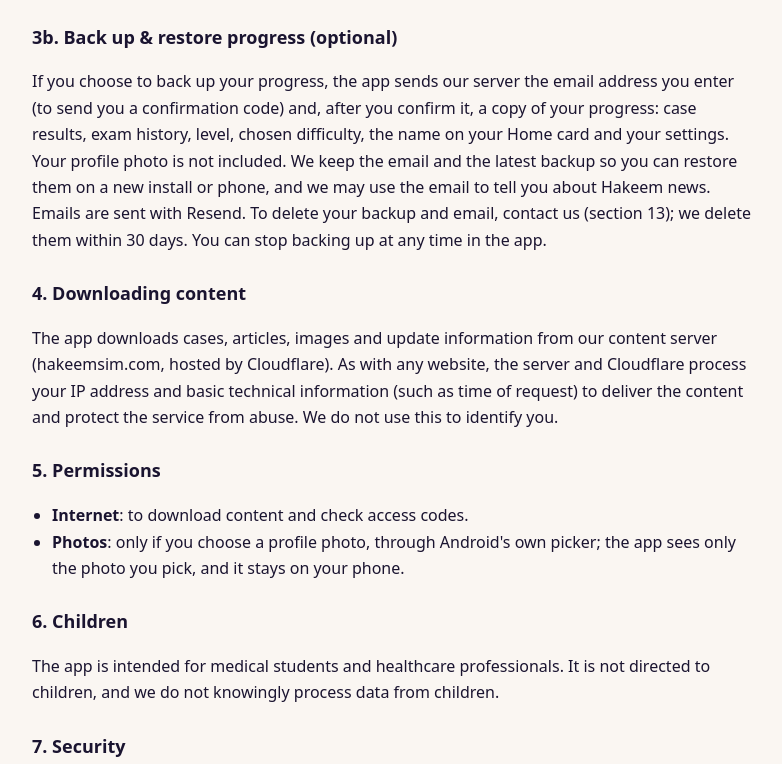
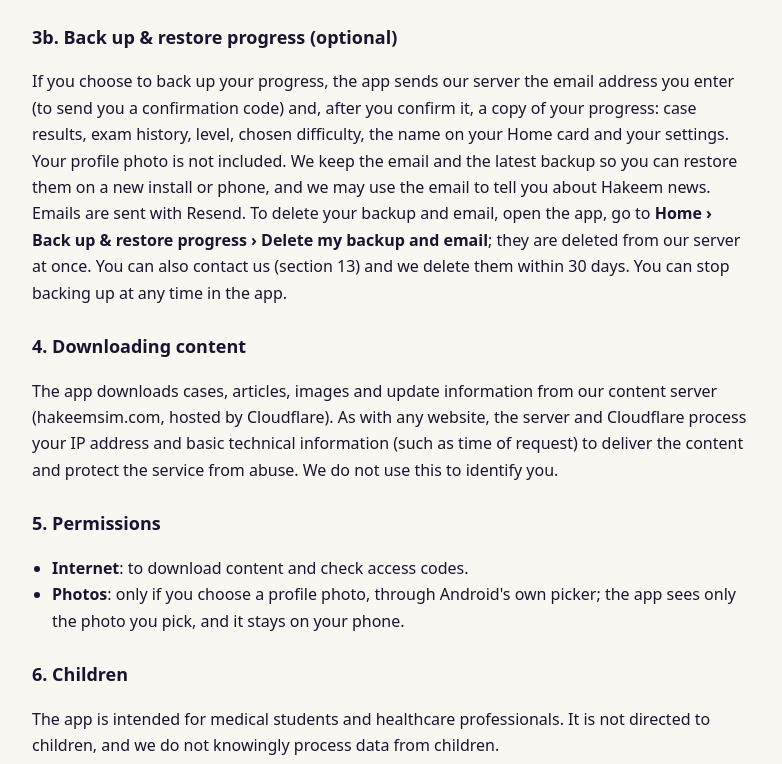
Before and after one commit to hagoalomadah747-creator/hakeem-mirror, a plain HTML site: page privacy.html in a window 1280 px wide. Shown: the part 1298-2062 px from the top of the page, without its empty margins (248-1030 px from the left). Drawn offline with Linux system fonts and the light colour scheme.

Commit message:
Privacy: delete backup from the app
Co-Authored-By: Claude Opus 5.5 <noreply@anthropic.com>

```diff
--- a/privacy.html
+++ b/privacy.html
@@ -58,7 +58,8 @@ trial. It is not linked to your name, email or any other data.</p>
 confirmation code) and, after you confirm it, a copy of your progress: case results, exam history, level, chosen
 difficulty, the name on your Home card and your settings. Your profile photo is not included. We keep the email and
 the latest backup so you can restore them on a new install or phone, and we may use the email to tell you about
-Hakeem news. Emails are sent with Resend. To delete your backup and email, contact us (section 13); we delete them
+Hakeem news. Emails are sent with Resend. To delete your backup and email, open the app, go to <b>Home &rsaquo; Back up &amp; restore progress &rsaquo; Delete my
+backup and email</b>; they are deleted from our server at once. You can also contact us (section 13) and we delete them
 within 30 days. You can stop backing up at any time in the app.</p>
 
 <h2>4. Downloading content</h2>
```
